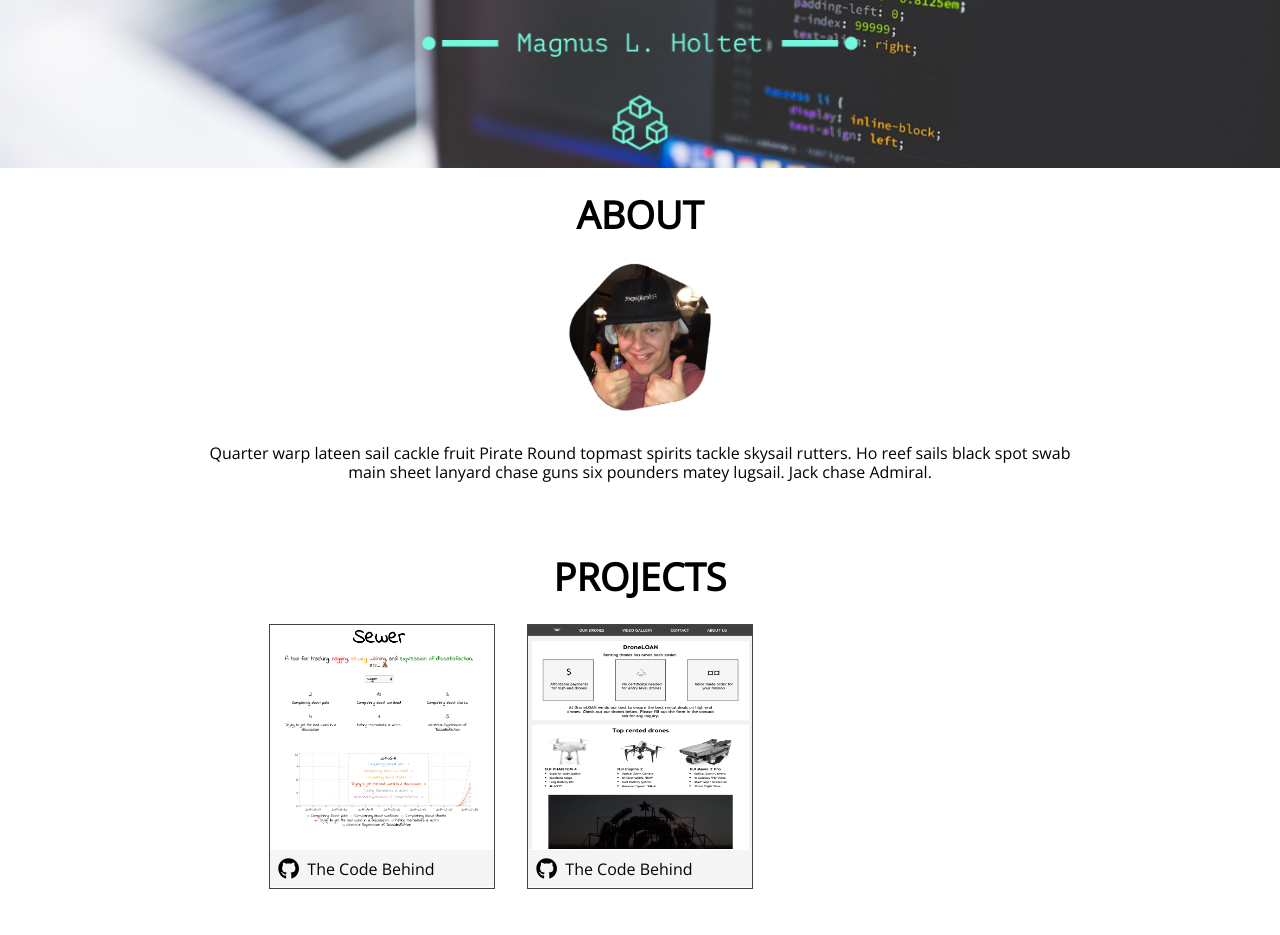
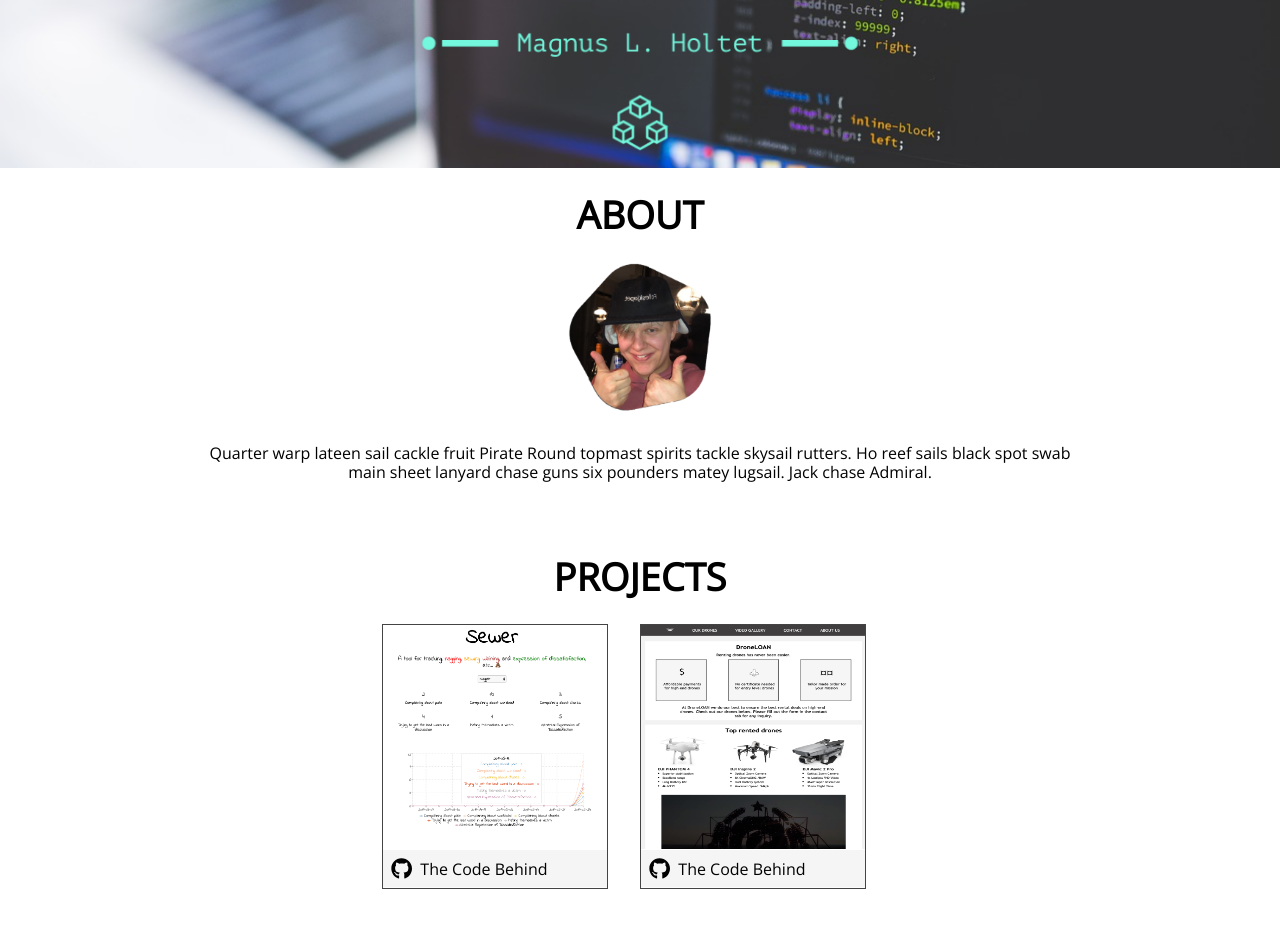
Before and after one commit to kharann/holtet, a React (Create React App) app: page / in a window 1280 px wide. Shown: the top 935 px of the page. Built offline with nearby package versions, Linux system fonts and the light colour scheme.

Commit message:
Auto template columns.

```diff
--- a/src/components/ProjectGrid.js
+++ b/src/components/ProjectGrid.js
@@ -13,7 +13,6 @@ const Container = styled.section`
 
 const MyGrid = styled.section`
   /* Mobile */
-
   display: grid;
   grid-template-columns: 1fr;
   gap: 2rem;
@@ -30,7 +29,7 @@ const MyGrid = styled.section`
 
   /* Desktop */
   @media screen AND (min-width: 901px) {
-    grid-template-columns: 1fr 1fr 1fr;
+    grid-template-columns: auto auto auto;
   }
 `;
 
```
